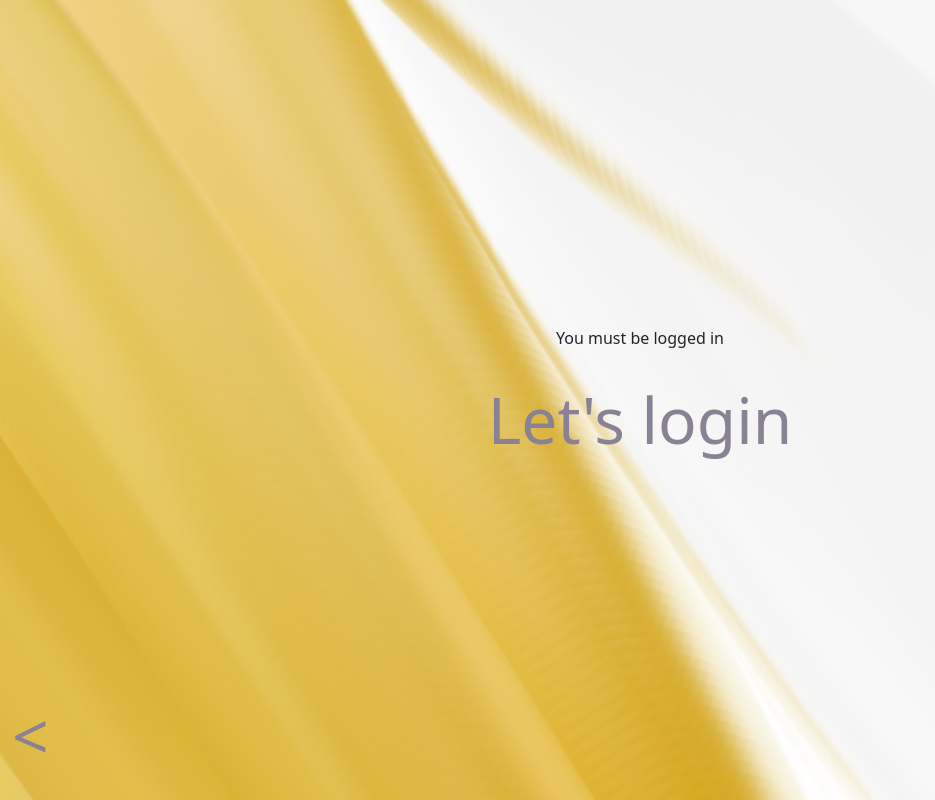
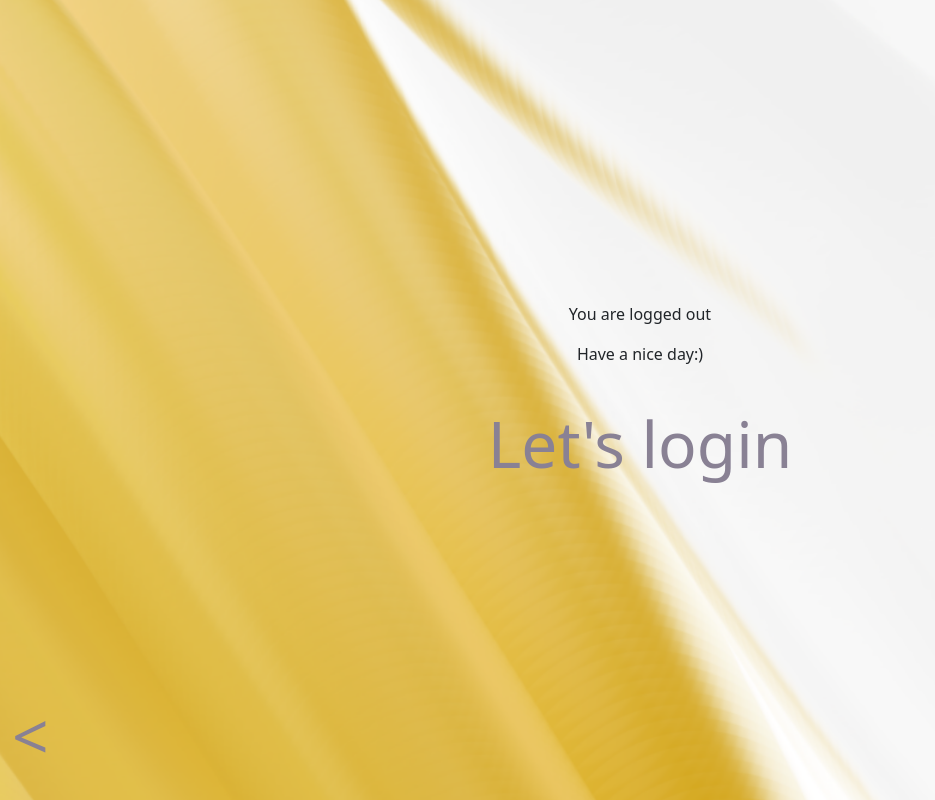
Before and after one commit to EmilyK-G/EmilyK-G-booksigningapp-client.github.io, a React (Create React App) app: page /books in a window 1280 px wide. Shown: the whole page, without its empty margins (0-935 px from the left). Built offline with nearby package versions, Linux system fonts and the light colour scheme; no server answers.

Commit message:
fixed some bugs

```diff
--- a/src/components/Messages/Messages.jsx
+++ b/src/components/Messages/Messages.jsx
@@ -52,7 +52,7 @@ function Messages() {
                   <hr />
               </header>
               {
-                signatures.length > 0 ? signatures.map(mes => {
+                signatures && signatures.length > 0 ? signatures.map(mes => {
                   console.log(signatures)
                   return <PrevMessages key={mes._id} mes={mes}/>
                 }) : <small className="text-muted">No messages sent</small>
--- a/src/pages/LoginPage/LoginPage.jsx
+++ b/src/pages/LoginPage/LoginPage.jsx
@@ -5,7 +5,8 @@ import './loginPage.css'
 function LoginPage() {
   return (
     <div className='container d-flex flex-column align-items-center justify-content-center loginPage'>
-        <p>You must be logged in</p>
+        <p>You are logged out</p>
+        <p className="mb-4">{`Have a nice day:)`}</p>
         <MyButton linkTo={'/users'} sign={`Let's login`}/>
         <Outlet />
     </div>
```
